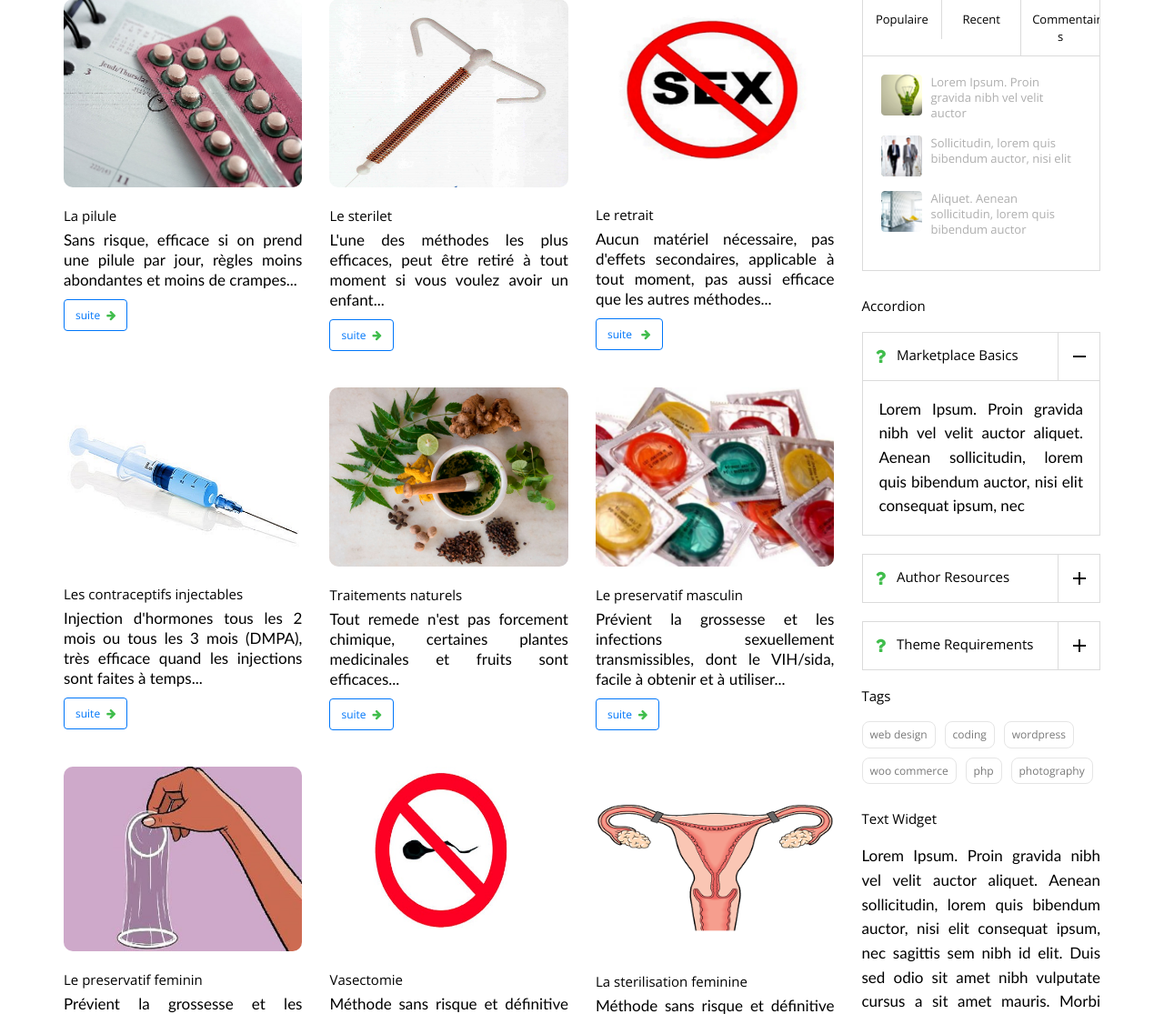
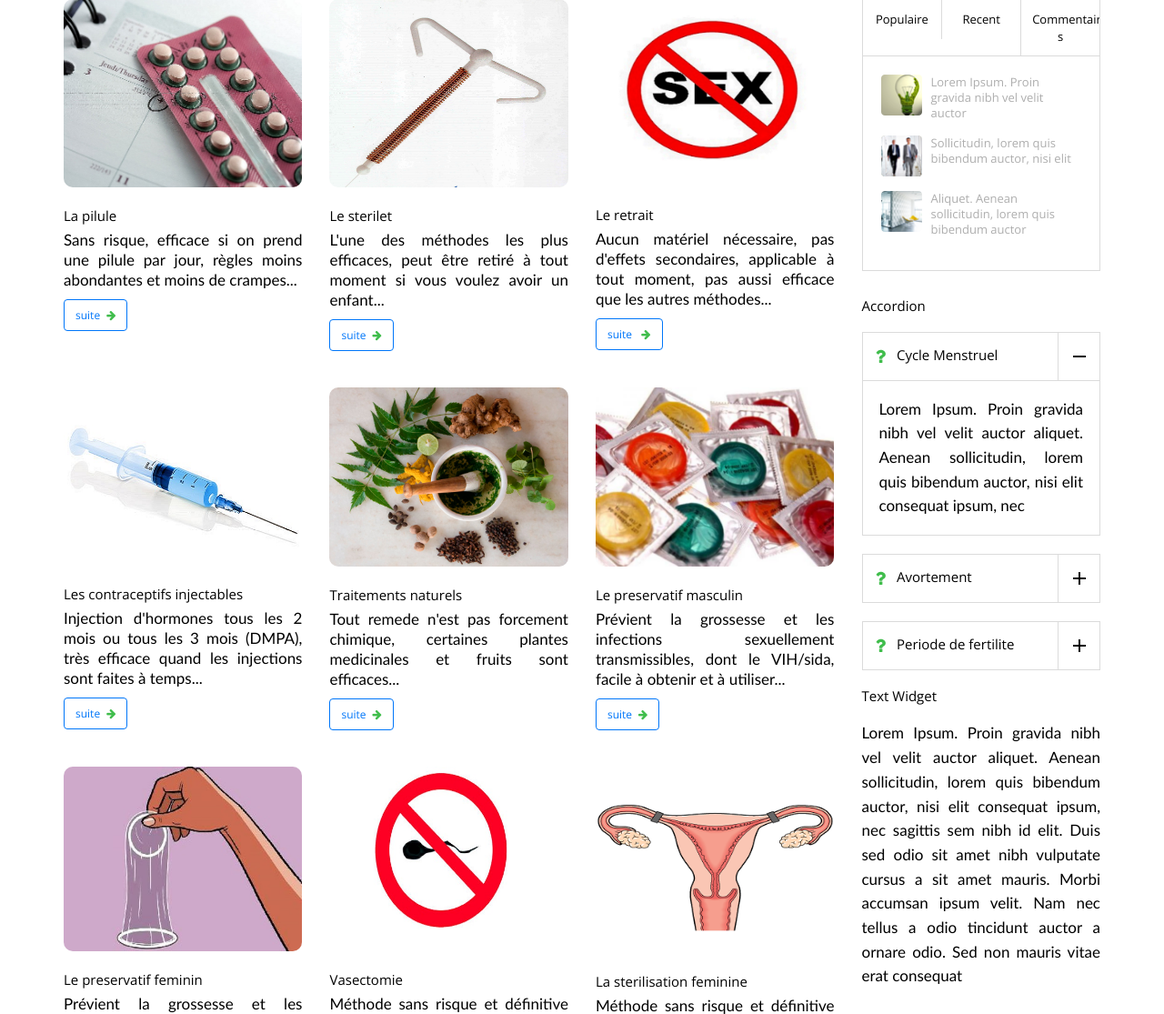
Before and after one commit to LysAMa/womenHackathon, a PHP site: page /forum.php in a window 1280 px wide. Shown: the part 275-1390 px from the top of the page at 91% size. Run offline with PHP 8.4, Linux system fonts and the light colour scheme.

Commit message:
modifications de forum

```diff
--- a/ChwaPa-n/forum.php
+++ b/ChwaPa-n/forum.php
@@ -256,7 +256,7 @@ require_once ("tete.php");
 
 										<div class="accord-elem active">
 											<div class="accord-title">
-												<h5><i class="fa fa-question"></i>Marketplace Basics</h5>
+												<h5><i class="fa fa-question"></i>Cycle Menstruel</h5>
 												<a class="accord-link" href="#"></a>
 											</div>
 											<div class="accord-content">
@@ -266,7 +266,7 @@ require_once ("tete.php");
 
 										<div class="accord-elem">
 											<div class="accord-title">
-												<h5><i class="fa fa-question"></i>Author Resources</h5>
+												<h5><i class="fa fa-question"></i>Avortement</h5>
 												<a class="accord-link" href="#"></a>
 											</div>
 											<div class="accord-content">
@@ -276,7 +276,7 @@ require_once ("tete.php");
 
 										<div class="accord-elem">
 											<div class="accord-title">
-												<h5><i class="fa fa-question"></i>Theme Requirements</h5>
+												<h5><i class="fa fa-question"></i>Periode de fertilite</h5>
 												<a class="accord-link" href="#"></a>
 											</div>
 											<div class="accord-content">
@@ -284,18 +284,6 @@ require_once ("tete.php");
 											</div>
 										</div>
 									</div>
-								</div>
-
-								<div class="tags-widget widget">
-									<h5>Tags</h5>
-									<ul class="tag-widget-list">
-										<li><a href="#">web design</a></li>
-										<li><a href="#">coding</a></li>
-										<li><a href="#">wordpress</a></li>
-										<li><a href="#">woo commerce</a></li>
-										<li><a href="#">php</a></li>
-										<li><a href="#">photography</a></li>
-									</ul>
 								</div>
 
 								<div class="text-widget widget">
```
